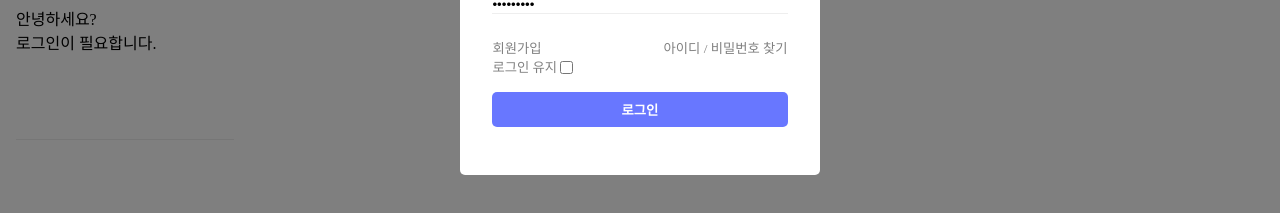
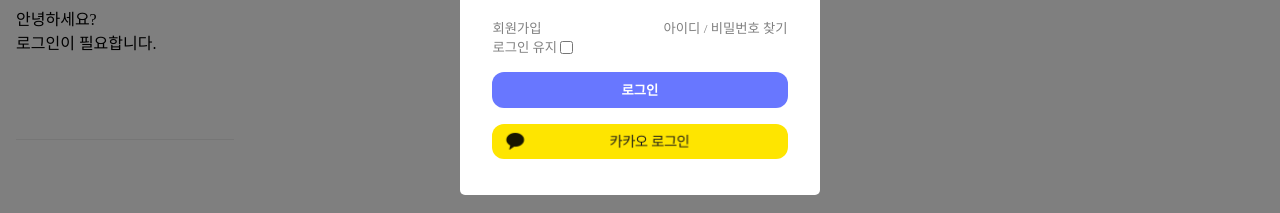
Before and after one commit to HaejinYang/every-discussion-frontend, a Vue app: page / in a window 1280 px wide. Both pictures are taken after a click on the button "로그인". Shown: the part 394-607 px from the top of the page. Built offline with nearby package versions, Linux system fonts and the light colour scheme; no server answers; what v-network-graph would draw is missing.

Commit message:
feat: 작업 2. 카카오 로그인 컴포넌트에 레이아웃 및 인가 코드 발급 진행 (#60)

```diff
--- a/index.html
+++ b/index.html
@@ -8,6 +8,9 @@
 </head>
 <body>
 <div id="app"></div>
+<script src="https://t1.kakaocdn.net/kakao_js_sdk/2.6.0/kakao.min.js"
+        integrity="sha384-6MFdIr0zOira1CHQkedUqJVql0YtcZA1P0nbPrQYJXVJZUkTk/oX4U9GhUIs3/z8"
+        crossorigin="anonymous"></script>
 <script type="module" src="/src/main.ts"></script>
 </body>
 </html>
--- a/src/components/auth/AuthForm.vue
+++ b/src/components/auth/AuthForm.vue
@@ -18,6 +18,7 @@
 import LoginForm from '@/components/auth/LoginForm.vue';
 import FindAccountForm from '@/components/auth/FindAccountForm.vue';
 import FindPasswordForm from '@/components/auth/FindPasswordForm.vue';
+import KakaoLogin from "@/components/auth/login/KakaoLogin.vue";
 
 export default defineComponent({
   name: 'AuthForm',
--- a/src/components/auth/LoginForm.vue
+++ b/src/components/auth/LoginForm.vue
@@ -44,6 +44,7 @@
     </template>
 
     <template v-slot:extra>
+      <KakaoLogin />
       <div v-if="submitStep === eProcessStep.Unauthenticated" :class="$style['extra-send-auth']">
         <button :class="$style['resend-btn']" @mousedown.left.stop="onClickSendAuthEmail">{{ authMailSendBtnMsg[authMailSendStep] }}</button>
         <WaitAnimation v-show="isWaitAuthSendEmail" />
@@ -66,6 +67,7 @@
 import { useAuthFormStore } from '@/stores/AuthFormStore';
 import SubmitForm from '@/components/common/submits/SubmitForm.vue';
 import WaitAnimation from "@/components/common/animations/WaitAnimation.vue";
+import KakaoLogin from "@/components/auth/login/KakaoLogin.vue";
 
 enum eProcessStep {
   Init = 0,
@@ -85,6 +87,7 @@
 export default defineComponent({
   name: 'LoginForm',
   components: {
+    KakaoLogin,
     WaitAnimation,
     SubmitForm,
     LabeledInputText,
--- /dev/null
+++ b/src/components/auth/login/KakaoLogin.vue
@@ -0,0 +1,46 @@
+<script setup lang="ts">
+
+import {onMounted, ref} from "vue";
+
+let isKakaoLoginEnabled = ref(true);
+
+onMounted(() => {
+  if('Kakao' in window) {
+    // 카카오 로그인 초기화
+    window.Kakao.init(import.meta.env.VITE_KAKAO_JS_KEY);
+    isKakaoLoginEnabled.value = window.Kakao.isInitialized();
+  }
+});
+function onClickLogin() {
+  if('Kakao' in window) {
+    window.Kakao.Auth.authorize({
+      redirectUri: 'http://127.0.0.1:56000/api/auth/register/kakao',
+    });
+  }
+}
+</script>
+
+<template>
+  <div :class="$style['container']">
+    <button :class="$style['kakao-login-btn']" @mousedown.left="onClickLogin" :disabled="!isKakaoLoginEnabled"></button>
+  </div>
+</template>
+
+<style module lang="scss">
+.container {
+  > .kakao-login-btn {
+    width: 100%;
+    min-height: 2.2rem;
+    border: none;
+    border-radius: 12px; // 카카오 디자인 가이드에 radius 12px 고정
+    background: url("@/assets/image/kakao_login_large_wide.png") 0 -5px no-repeat;
+    background-size: cover;
+    filter: brightness(100%);
+
+    &:hover {
+      cursor: pointer;
+      filter: brightness(95%);
+    }
+  }
+}
+</style>
--- a/src/components/common/submits/SubmitForm.vue
+++ b/src/components/common/submits/SubmitForm.vue
@@ -103,7 +103,7 @@
       font-weight: bold;
       background-color: $primary-color;
       filter: brightness(100%);
-      border-radius: 5px;
+      border-radius: 12px;
 
       &:hover {
         cursor: pointer;
```
Also changed, not shown: src/assets/image/kakao_login_large_wide.png (added).
